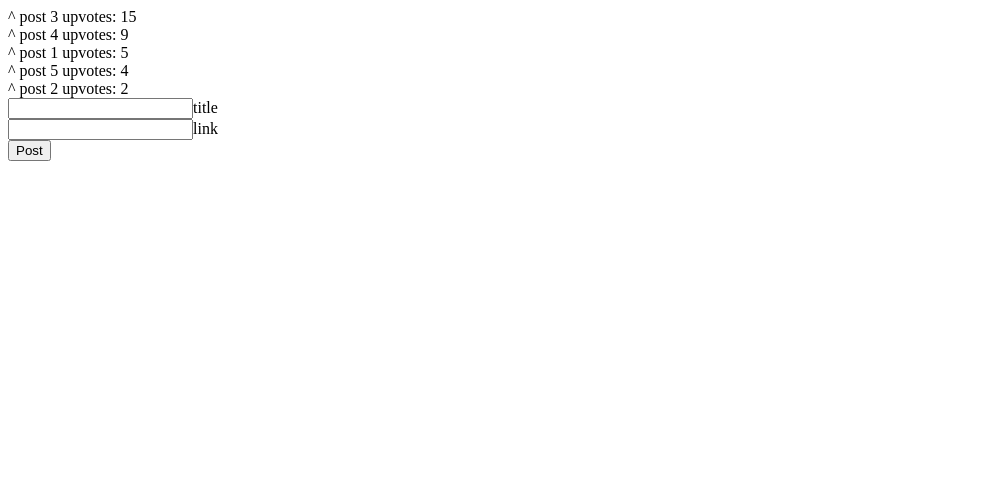
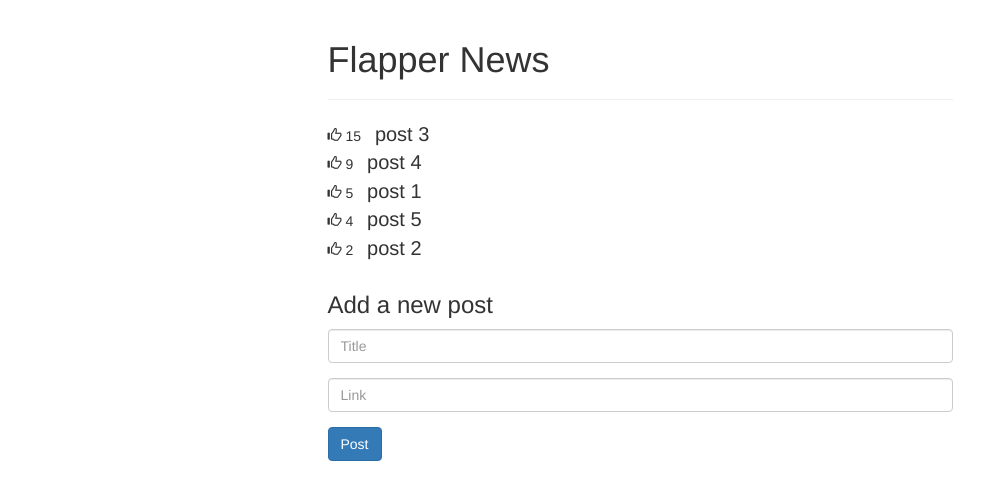
Before and after one commit to slomkay/FlapperNews, a plain HTML site: page index.html in a window 1280 px wide. Shown: the whole page, without its empty margins (0-1008 px from the left). Drawn offline with nearby package versions, Linux system fonts and the light colour scheme.

Commit message:
add basic Bootstrap styling

```diff
--- a/index.html
+++ b/index.html
@@ -1,27 +1,54 @@
 <html>
 <head>
     <title>Flapper News</title>
+    <link href="http://maxcdn.bootstrapcdn.com/bootstrap/3.2.0/css/bootstrap.min.css" rel="stylesheet">
+
     <script src="https://ajax.googleapis.com/ajax/libs/angularjs/1.5.0/angular.min.js"></script>
     <script src="app.js"></script>
+    <style> .glyphicon-thumbs-up { cursor:pointer } </style>
 </head>
 <body ng-app="flapperNews" ng-controller="MainCtrl">
+<div class="row">
+    <div class="col-md-6 col-md-offset-3">
+
+        <div class="page-header">
+            <h1>Flapper News</h1>
+        </div>
+
         <div ng-repeat="post in posts | orderBy: '-upvotes'">
-    <span ng-click="incrementUpvotes(post)">^</span>
+        <span class="glyphicon glyphicon-thumbs-up"
+              ng-click="incrementUpvotes(post)"></span>
+            {{post.upvotes}}
+        <span style="font-size: 20px; margin-left: 10px">
             <a ng-show="post.link" href="{{post.link}}">
                 {{post.title}}
             </a>
             <span ng-hide="post.link">
                 {{post.title}}
             </span>
-      upvotes: {{post.upvotes}}
+        </span>
         </div>
-<form ng-submit="addPost()">
-    <input type="text" ng-model="title">title</input>
-    <br>
-    <input type="text" ng-model="link"/>link</input>
-    <br>
-    <button type="submit">Post</button>
+
+        <form ng-submit="addPost()"
+              style="margin-top: 30px">
+            <h3>Add a new post</h3>
+
+            <div class="form-group">
+                <input type="text"
+                       class="form-control"
+                       placeholder="Title"
+                       ng-model="title"/>
+            </div>
+            <div class="form-group">
+                <input type="text"
+                       class="form-control"
+                       placeholder="Link"
+                       ng-model="link"/>
+            </div>
+            <button type="submit" class="btn btn-primary">Post</button>
         </form>
+    </div>
+</div>
 
 </body>
 </html>
```
Lines whose indentation alone changed are shown as unchanged.
